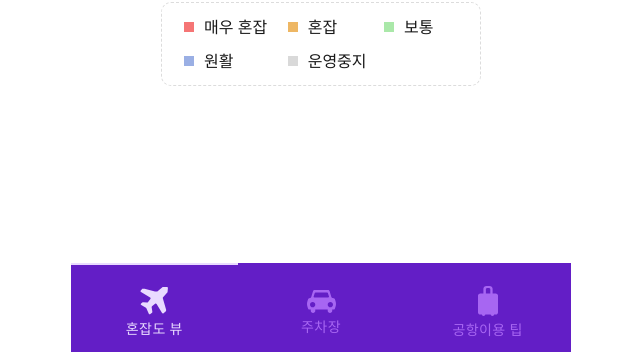
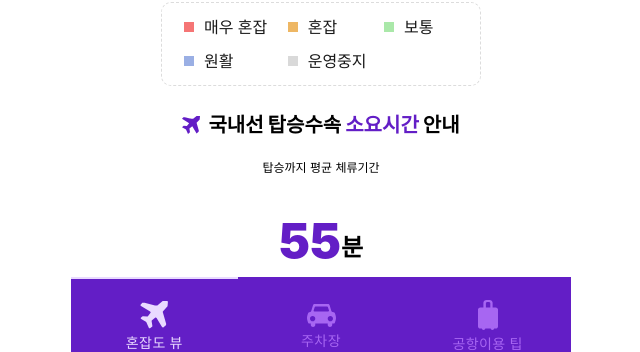
Before and after one commit to HonZapHae/airport-congestion-view, a React (Create React App) app: page / in a window 1280 px wide. Shown: the part 437-789 px from the top of the page, without its empty margins (319-959 px from the left). Built offline with nearby package versions, Linux system fonts and the light colour scheme; no server answers.

Commit message:
[feat] 소요시간 안내
airplane small svg추가
안내 문구 style 추가 및 적용

```diff
--- a/src/pages/Home/index.tsx
+++ b/src/pages/Home/index.tsx
@@ -11,6 +11,7 @@ import SwitchButton from '../../components/SwitchButton';
 import { AIRPORT_CODE, AIRPORT_NM, AirportCodeType } from '../../constant';
 import { ReactComponent as Favicon } from '../../resources/icons/fav_icon.svg';
 import { ReactComponent as Refresh } from '../../resources/icons/refresh_icon.svg';
+import { ReactComponent as Airplane } from '../../resources/icons/airplane_small_icon.svg';
 
 export function Home() {
   const [selectedAirport, setSelectedAirport] = useState<AirportCodeType>(AIRPORT_CODE.INCHEON);
@@ -69,6 +70,23 @@ export function Home() {
         </Styled.RefreshWrapper>
         <CongestionDesc />
       </Styled.CongestionDescWrapper>
+      <Styled.NotificationWrapper>
+        <Airplane />
+        <Styled.Notification>
+          국내선 탑승수속
+          {' '}
+          <Styled.NotificationPuple>소요시간 </Styled.NotificationPuple>
+          안내
+        </Styled.Notification>
+
+      </Styled.NotificationWrapper>
+      <Styled.StayTime>
+        탑승까지 평균 체류기간
+      </Styled.StayTime>
+      <Styled.TimeWrapper>
+        <Styled.Time>55</Styled.Time>
+        <Styled.Minute>분</Styled.Minute>
+      </Styled.TimeWrapper>
     </Styled.Wrapper>
   );
 }
--- a/src/pages/Home/styled.ts
+++ b/src/pages/Home/styled.ts
@@ -44,6 +44,49 @@ export const RefreshDesc = styled.p`
   line-height: normal;
 `;
 
-export const Time = styled.h1`
-  font-size: 65px;
+export const Time = styled.p`
+  color:#631EC6;
+  font-size: 48px;
+  font-weight: 900;
+  line-height: 72px;
+  margin : 0px
 `;
+
+export const NotificationWrapper = styled.div`
+  margin-top:5px;
+  display:flex;
+  align-items: center;
+`;
+export const Notification = styled.p`
+  margin-left: 8px;
+  margin-bottom: 3px;
+  margin-top: 3px;
+  font-size: 20px;
+  font-weight: 900;
+  line-height: 30px;
+`;
+
+export const NotificationPuple = styled.span`
+  color: #631EC6;
+`;
+
+export const StayTime = styled.p`
+  margin-top:0px;
+  font-size: 12px;
+  font-weight: 400;
+  line-height: 18px;
+`;
+
+export const Minute = styled.p`
+  margin-bottom: 11px;
+  font-size: 24px;
+  font-weight: 700;
+  line-height: 36px;
+`;
+
+export const TimeWrapper = styled.div`
+  margin-top:0px;
+  display: flex;
+  align-items: flex-end;
+  justify-content: center;
+`;
```
Also changed, not shown: src/resources/icons/airplane_small_icon.svg (added).
